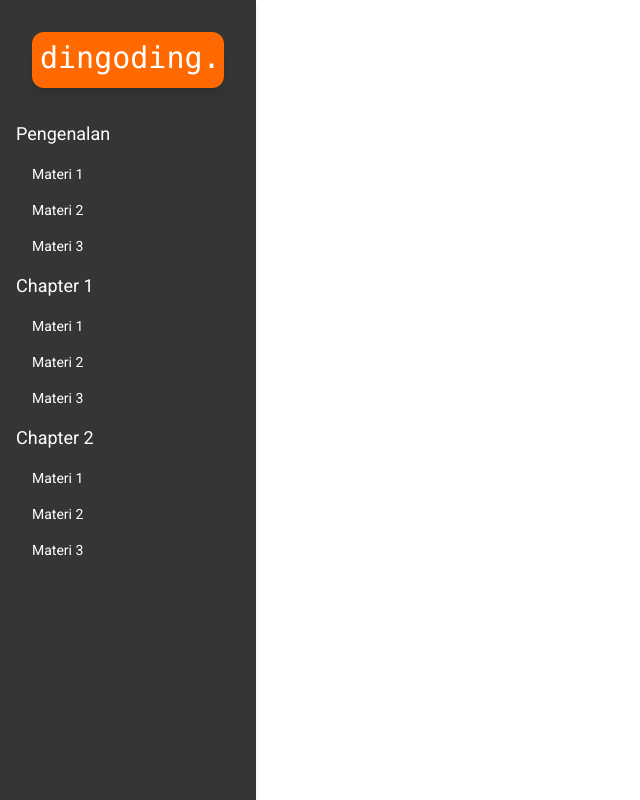
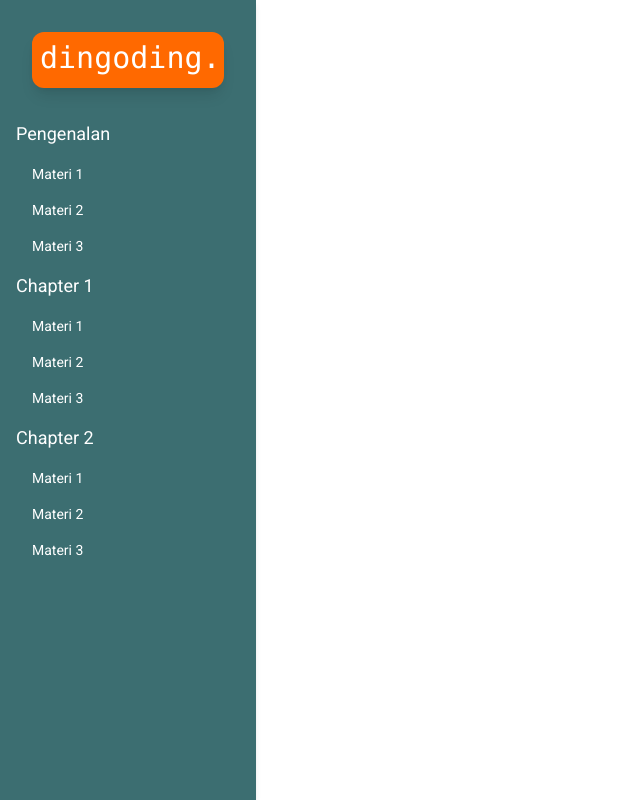
Before and after one commit to heviooot/elearning-programming, a React (Create React App) app: page /lessons in a window 1280 px wide. Shown: the whole page, without its empty margins (0-640 px from the left). Built offline with nearby package versions, Linux system fonts and the light colour scheme; data requests are answered from the project's data file.

Commit message:
Updated Readme

```diff
--- a/src/pages/lessons/Sidebar.js
+++ b/src/pages/lessons/Sidebar.js
@@ -2,7 +2,7 @@ import { Link } from "react-router-dom";
 
 const Sidebar = ({ lessons, isLoading, error }) => {
   return (
-    <div className="fixed flex flex-col w-64 h-screen bg-reallydark shadow-md font-roboto z-10 p-4 text-white overflow-y-auto">
+    <div className="fixed flex flex-col w-64 h-screen bg-lessdark shadow-md font-roboto z-10 p-4 text-white overflow-y-auto">
       <Link
         to="/"
         className="w-48 font-mono text-3xl text-center rounded-xl mx-auto pb-3 pt-2 px-2 mt-4 mb-6 block bg-orange shadow-lg"
@@ -11,14 +11,20 @@ const Sidebar = ({ lessons, isLoading, error }) => {
       </Link>
       {error && <div>{error}</div>}
       {isLoading && <div>loading...</div>}
-      {lessons && lessons.map((lesson) => (
-        <div key={lesson.id} >
-        <h1 className="text-lg font-medium my-2">{lesson.topic}</h1>
-        {lesson.subtopic.map((sub, index) =>(
-          <h1 key={index} className="py-2 px-4 text-sm rounded-lg transition duration-200 ease-in-out hover:bg-orange hover:shadow-lg">{sub.title}</h1>
+      {lessons &&
+        lessons.map((lesson) => (
+          <div key={lesson.id}>
+            <h1 className="text-lg font-medium my-2">{lesson.topic}</h1>
+            {lesson.subtopic.map((sub, index) => (
+              <h1
+                key={index}
+                className="py-2 px-4 text-sm rounded-lg transition duration-200 ease-in-out hover:bg-orange hover:shadow-lg"
+              >
+                {sub.title}
+              </h1>
+            ))}
+          </div>
         ))}
-        </div>
-      ))}
     </div>
   );
 };
```
Also changed, not shown: 1 other file (tests, documents, lock files or other folders).
